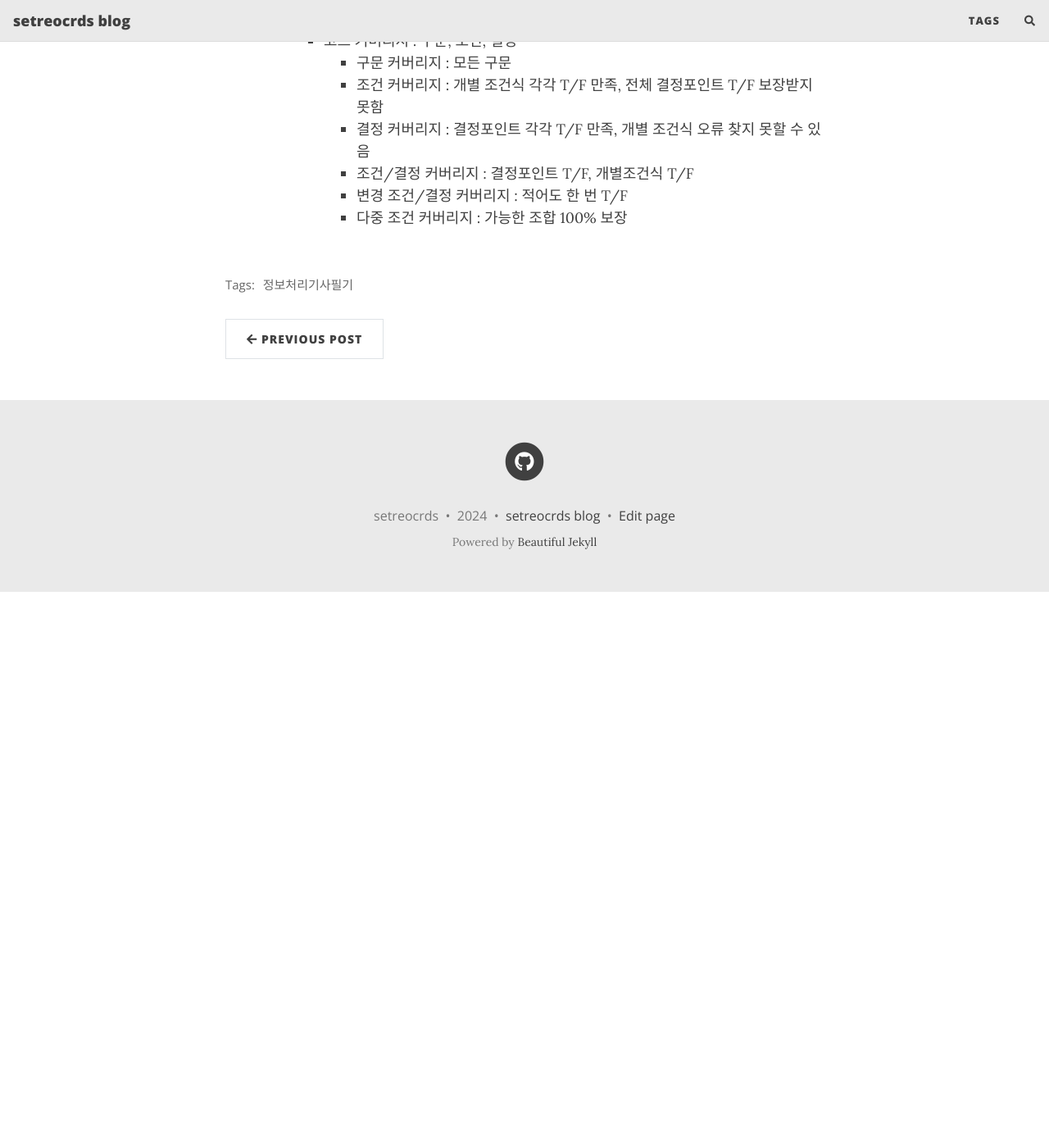
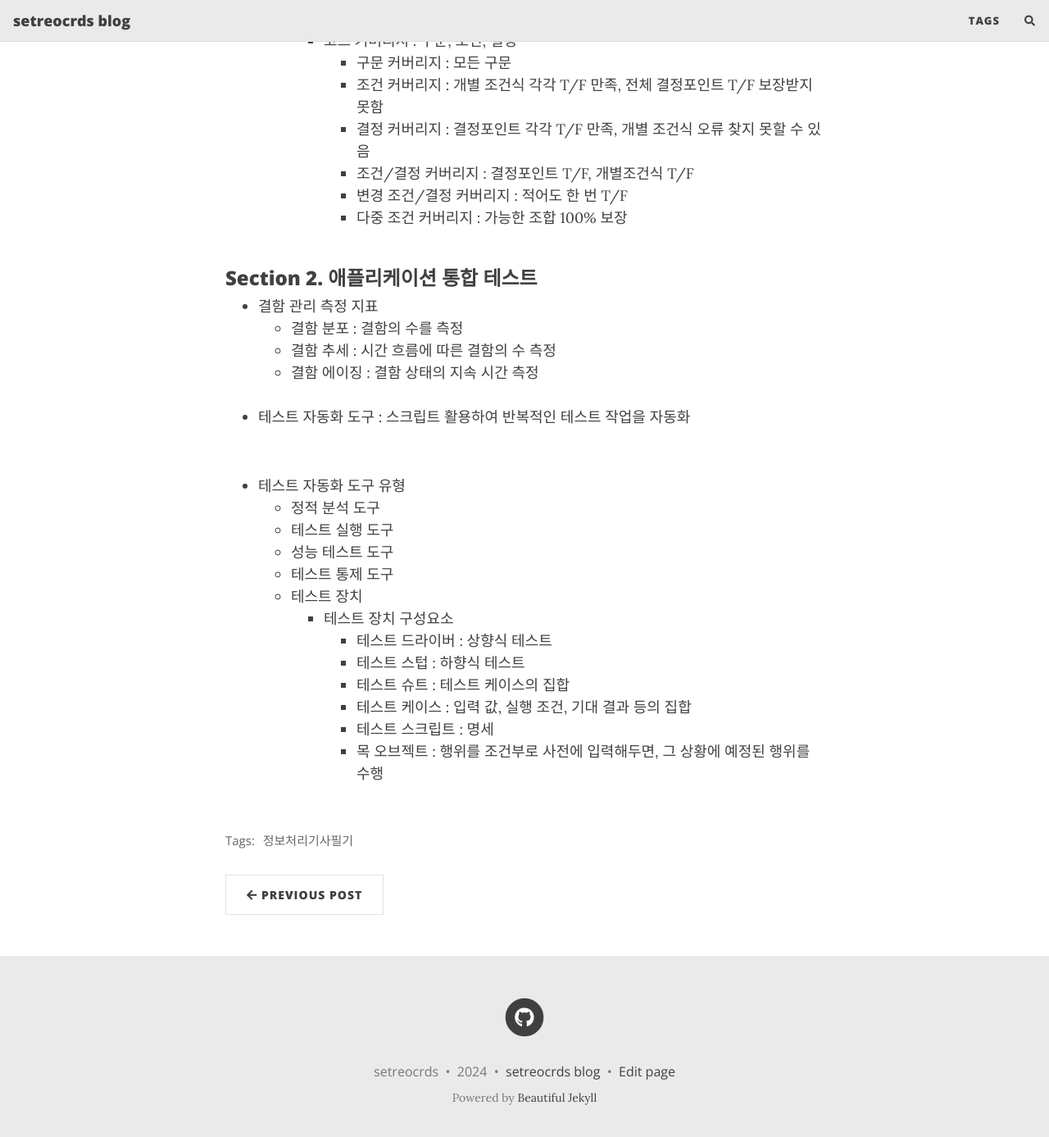
Before and after one commit to setrecords/setrecords.github.io, a Jekyll site: the page built from _posts/2024-02-23-2024 정보처리기사 필기 - 2.4 애플리케이션 테스트 관리.md, in a window 1280 px wide and 1400 px high, scrolled down 2775 px. Shown: the top 1387 px of the window at 82% size. Built offline with Jekyll 4.4.1, drawn with Linux system fonts in a browser that asks for light colours; nearby versions of some CDN libraries; comment, search, counter and statistics services are not loaded; before the commit the page ends 3497 px from its top, so only the background shows below that.

Commit message:
Update 2024-02-23-2024 정보처리기사 필기 - 2.4 애플리케이션 테스트 관리.md

```diff
--- a/_posts/2024-02-23-2024 정보처리기사 필기 - 2.4 애플리케이션 테스트 관리.md
+++ b/_posts/2024-02-23-2024 정보처리기사 필기 - 2.4 애플리케이션 테스트 관리.md
@@ -105,3 +105,29 @@ tags: [정보처리기사필기]
       - 변경 조건/결정 커버리지 : 적어도 한 번 T/F
       - 다중 조건 커버리지 : 가능한 조합 100% 보장
 <br/><br/>
+
+### Section 2. 애플리케이션 통합 테스트
+
+- 결함 관리 측정 지표
+  - 결함 분포 : 결함의 수를 측정
+  - 결함 추세 : 시간 흐름에 따른 결함의 수 측정
+  - 결함 에이징 : 결함 상태의 지속 시간 측정
+<br/><br/>
+
+- 테스트 자동화 도구 : 스크립트 활용하여 반복적인 테스트 작업을 자동화
+<br/><br/>
+
+- 테스트 자동화 도구 유형
+  - 정적 분석 도구
+  - 테스트 실행 도구
+  - 성능 테스트 도구
+  - 테스트 통제 도구
+  - 테스트 장치
+    - 테스트 장치 구성요소
+      - 테스트 드라이버 : 상향식 테스트
+      - 테스트 스텁 : 하향식 테스트
+      - 테스트 슈트 : 테스트 케이스의 집합
+      - 테스트 케이스 : 입력 값, 실행 조건, 기대 결과 등의 집합
+      - 테스트 스크립트 : 명세
+      - 목 오브젝트 : 행위를 조건부로 사전에 입력해두면, 그 상황에 예정된 행위를 수행
+<br/><br/>
```
